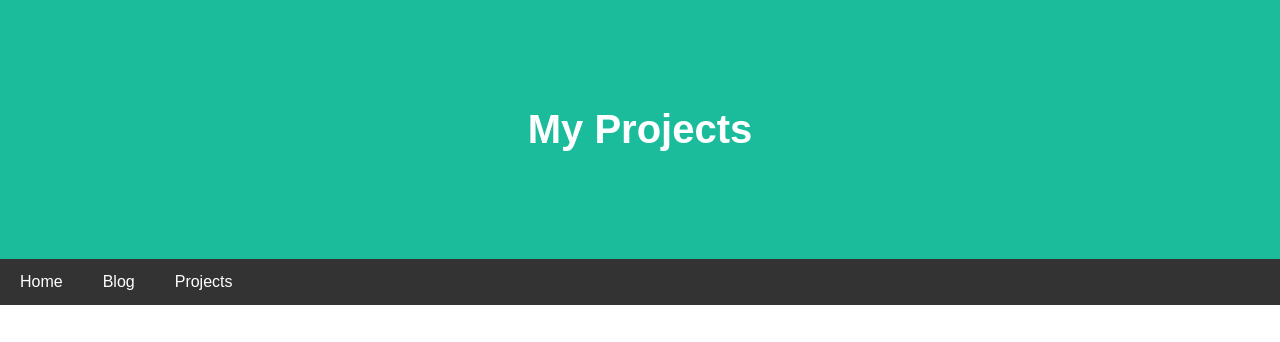
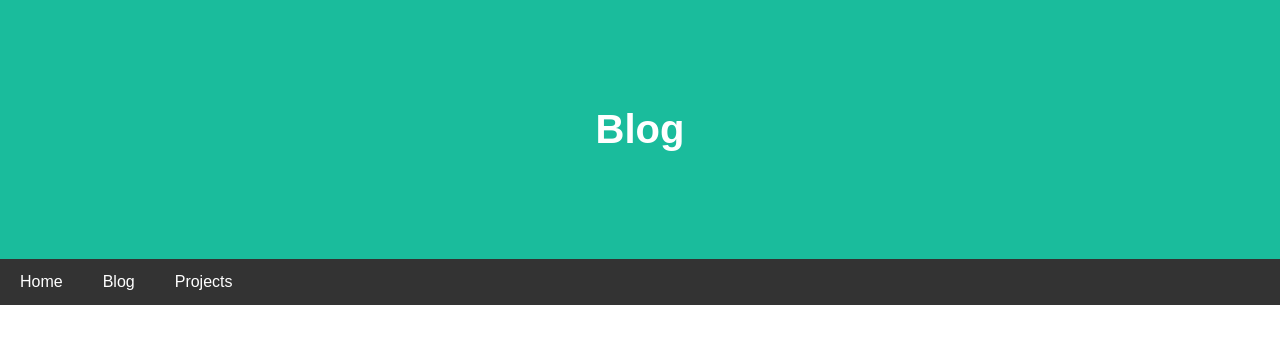
Before and after one commit to waitblock/waitblock.github.io, a plain HTML site: page blog-pages/mystery-post.html in a window 1280 px wide. Shown: the top 342 px of the page. Drawn offline with Linux system fonts and the light colour scheme.

Commit message:
Update mystery-post.html

```diff
--- a/blog-pages/mystery-post.html
+++ b/blog-pages/mystery-post.html
@@ -105,7 +105,7 @@ body {
 <body>
 
 <div class="header">
-  <h1>My Projects</h1>
+  <h1>Blog</h1>
 </div>
 
 <div class="navbar">
```
